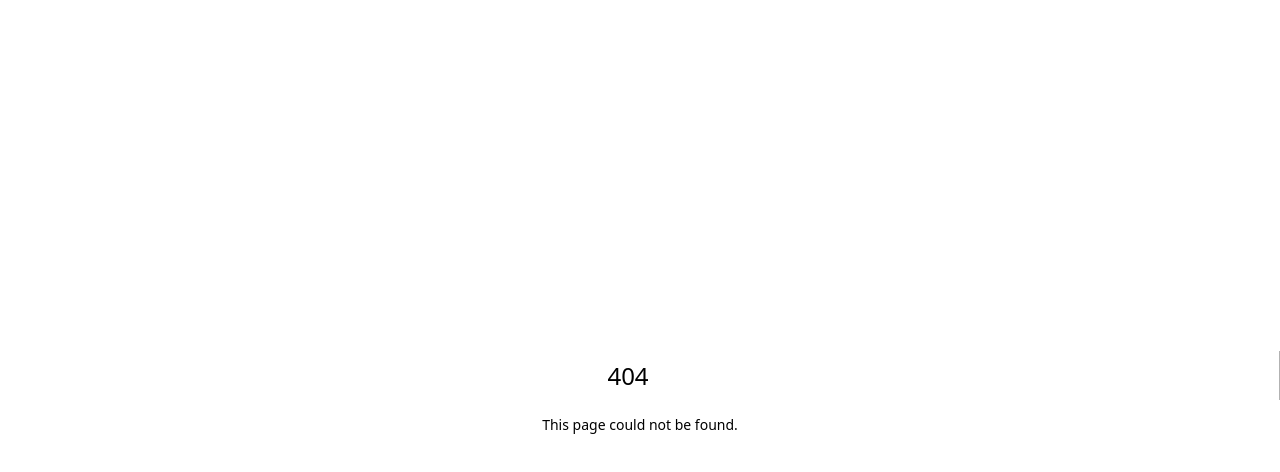
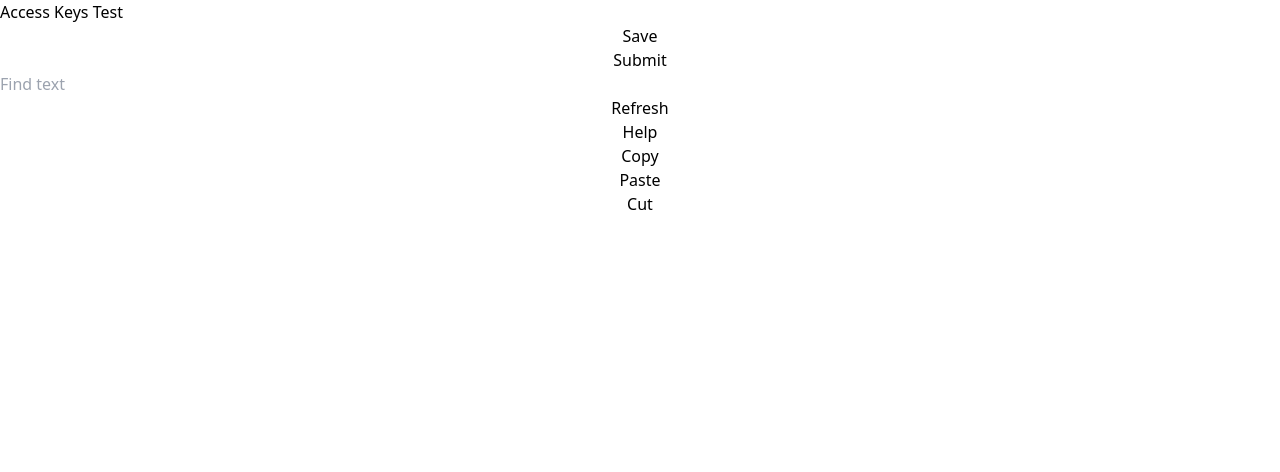
Before and after one commit to test-party/guinea-pig-next, a Next.js app: page /accesskeys in a window 1280 px wide. Before the commit this address had no page. Shown: the top 472 px of the page. Built offline with nearby package versions, Linux system fonts and the light colour scheme.

Commit message:
accesskeys

```diff
--- /dev/null
+++ b/src/app/accesskeys/page.tsx
@@ -0,0 +1,22 @@
+//http://localhost:3000/accesskeys
+export default function Page() {
+    return (
+        <div>
+            <h1>Access Keys Test</h1>
+
+            {/* Violation: Duplicate accesskey values */}
+            <button accessKey="s">Save</button>
+            <button accessKey="s">Submit</button>
+
+            {/* Violation: accesskey with reserved browser shortcuts */}
+            <input type="text" accessKey="f" placeholder="Find text" />
+            <button accessKey="r">Refresh</button>
+            <button accessKey="h">Help</button>
+
+            {/* Violation: accesskey conflicts with standard shortcuts */}
+            <button accessKey="c">Copy</button>
+            <button accessKey="v">Paste</button>
+            <button accessKey="x">Cut</button>
+        </div>
+    )
+}
```
